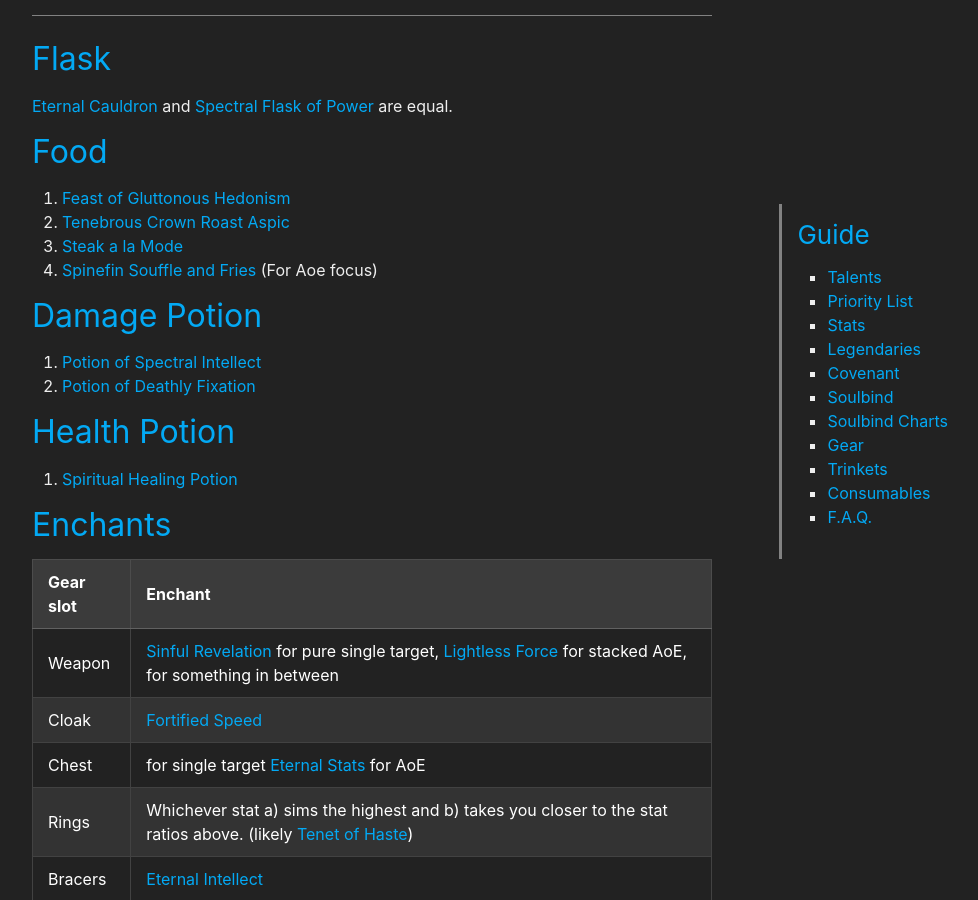
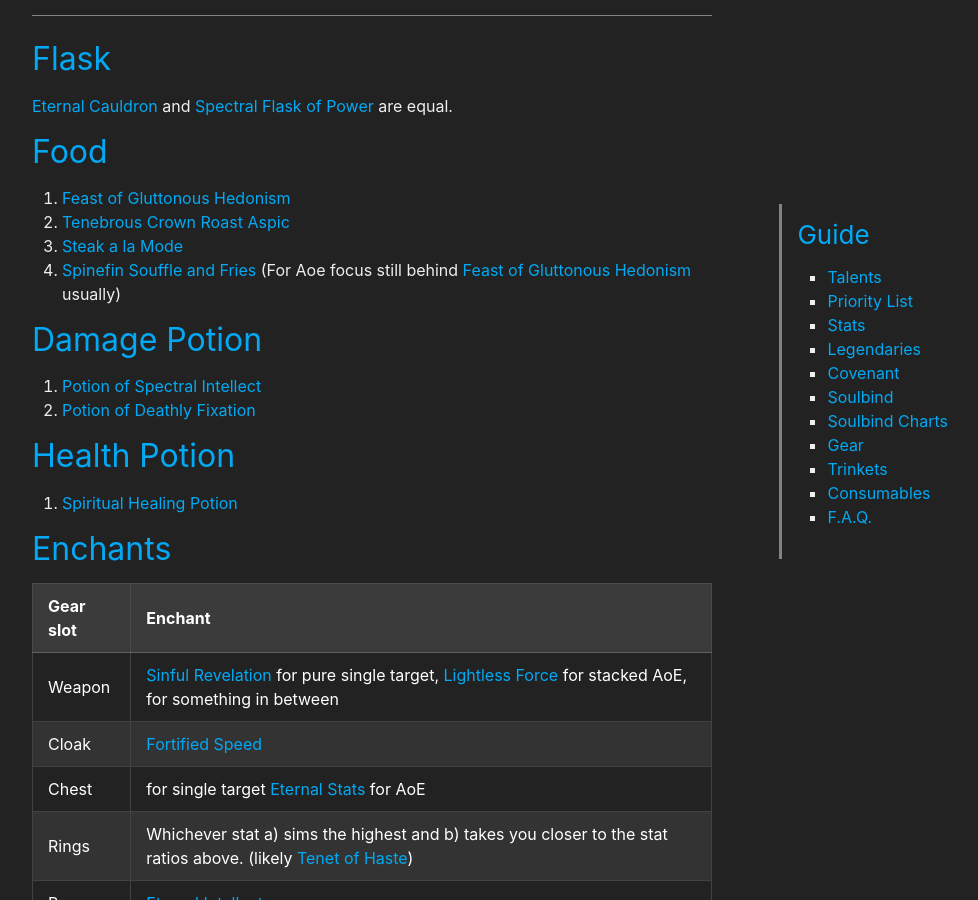
Before and after one commit to stormearthandlava/stormearthandlava.github.io, a Jekyll site: the page built from guide/general/consumables.md, in a window 1280 px wide and 900 px high, scrolled down 418 px. Shown: the whole window, without its empty margins (268-1246 px from the left). Built offline with Jekyll 4.4.1, drawn with Linux system fonts in a browser that asks for light colours; a script that is not in the unit is left out.

Commit message:
Update consumables.md
Added caveat for still using feast over crit food in aoe most likely.

```diff
--- a/guide/general/consumables.md
+++ b/guide/general/consumables.md
@@ -13,7 +13,7 @@ toc: true
 1. {{ site.data.item.feast }}
 1. {{ site.data.item.haste_food }}
 1. {{ site.data.item.vers_food }}
-1. {{ site.data.item.crit_food }} (For Aoe focus)
+1. {{ site.data.item.crit_food }} (For Aoe focus still behind {{ site.data.item.feast }} usually)
 
 ## Damage Potion
 1. {{ site.data.item.potion_of_spectral_intellect }}
```
